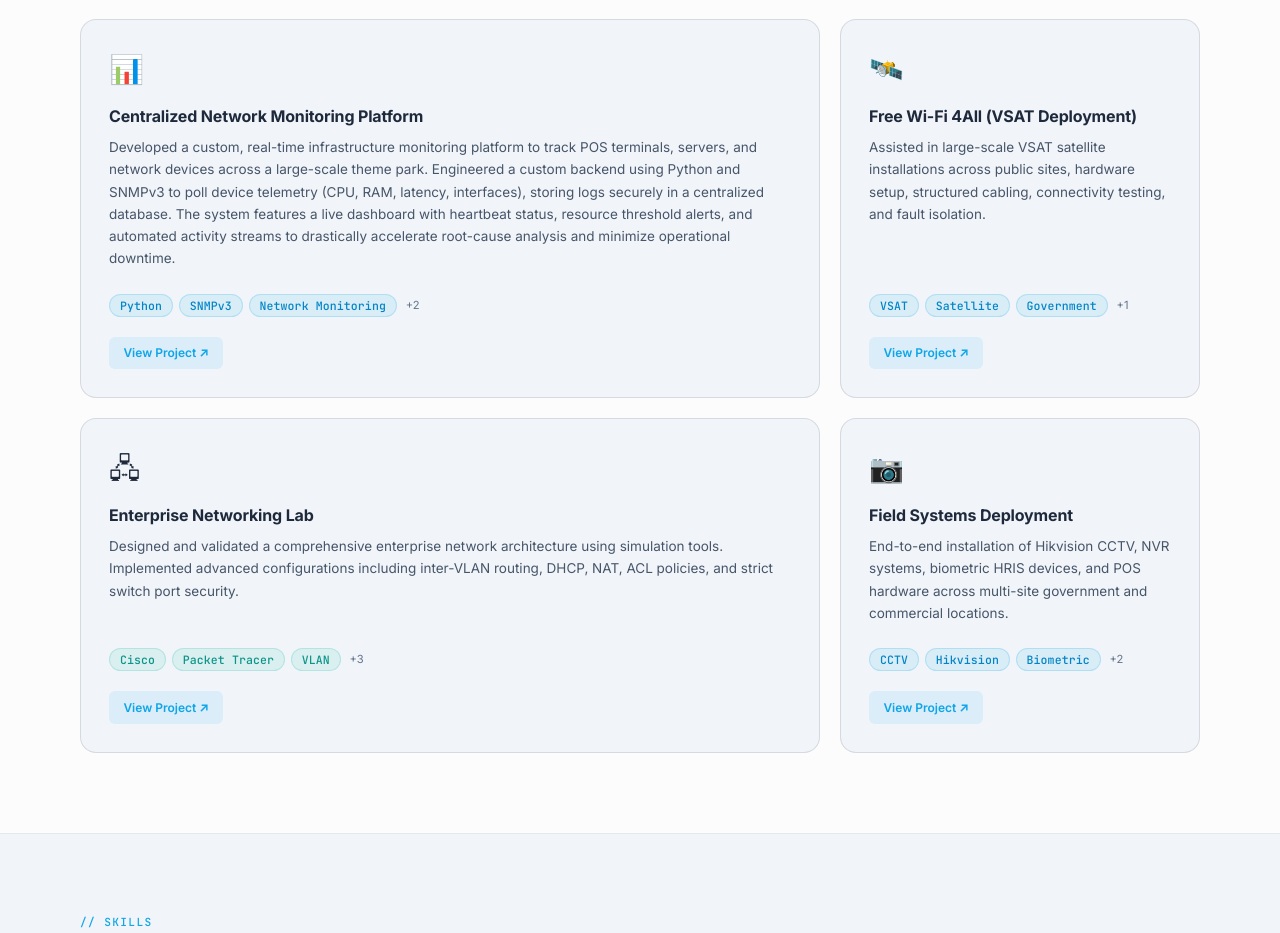
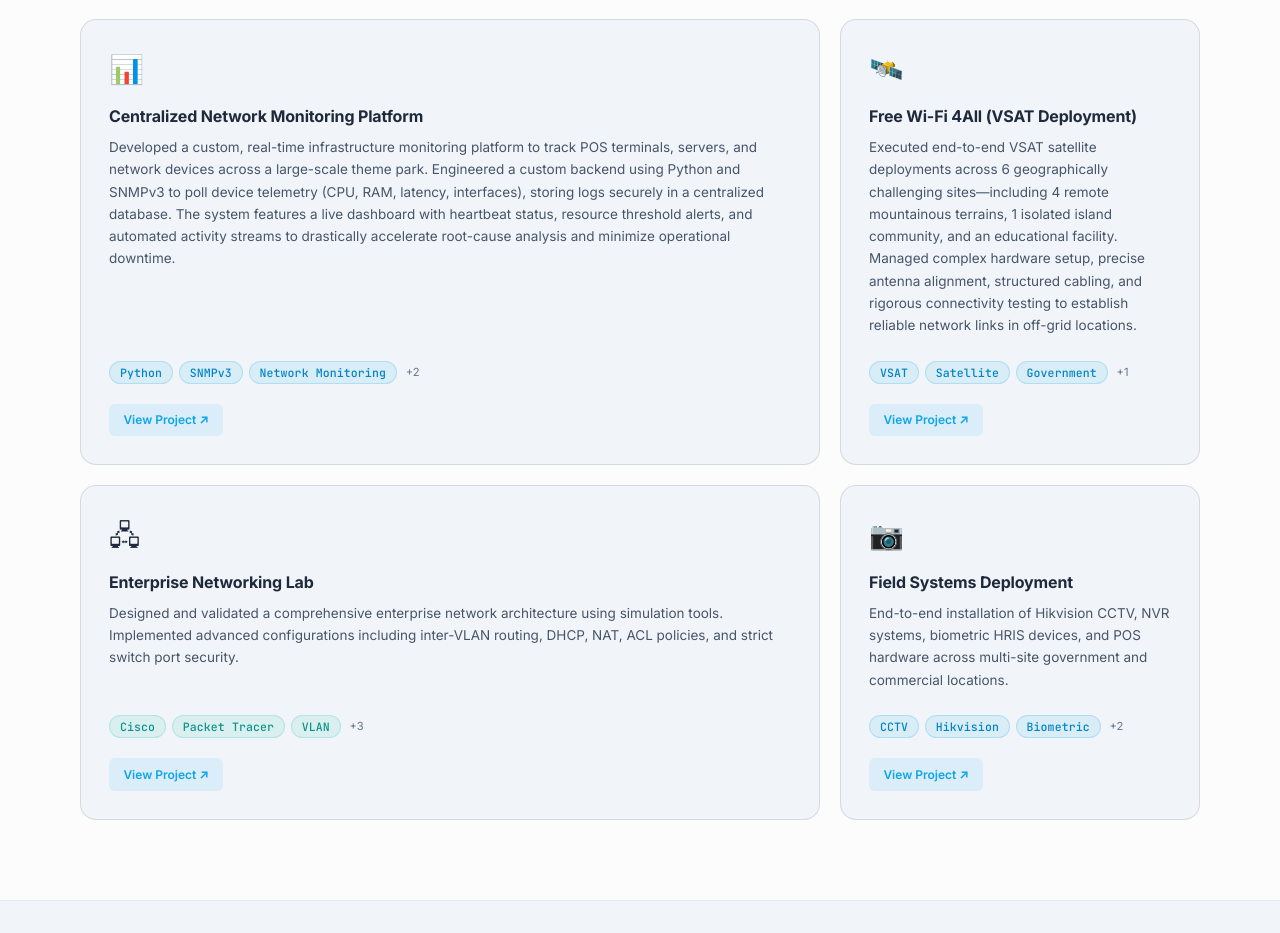
Before and after one commit to Markzcx/Portfolio, a React (Vite) app: page / in a window 1280 px wide. Shown: the part 3843-4776 px from the top of the page. Built offline with nearby package versions, Linux system fonts and the light colour scheme; the HTML template or start-up script is replaced by a standard one.

Commit message:
Enhance VSAT Deployment project description
Updated the description for the VSAT Deployment project to provide more detailed information about the deployment process and challenges faced.

```diff
--- a/src/App.tsx
+++ b/src/App.tsx
@@ -172,7 +172,7 @@ const PROJECTS = [
   },
   {
     title: 'Free Wi-Fi 4All  (VSAT Deployment)',
-    description: 'Assisted in large-scale VSAT satellite installations across public sites, hardware setup, structured cabling, connectivity testing, and fault isolation.',
+    description: 'Executed end-to-end VSAT satellite deployments across 6 geographically challenging sites—including 4 remote mountainous terrains, 1 isolated island community, and an educational facility. Managed complex hardware setup, precise antenna alignment, structured cabling, and rigorous connectivity testing to establish reliable network links in off-grid locations.',
     tags: ['VSAT', 'Satellite', 'Government', 'Field Deployment'],
     size: 'medium',
     icon: '🛰️',
```
